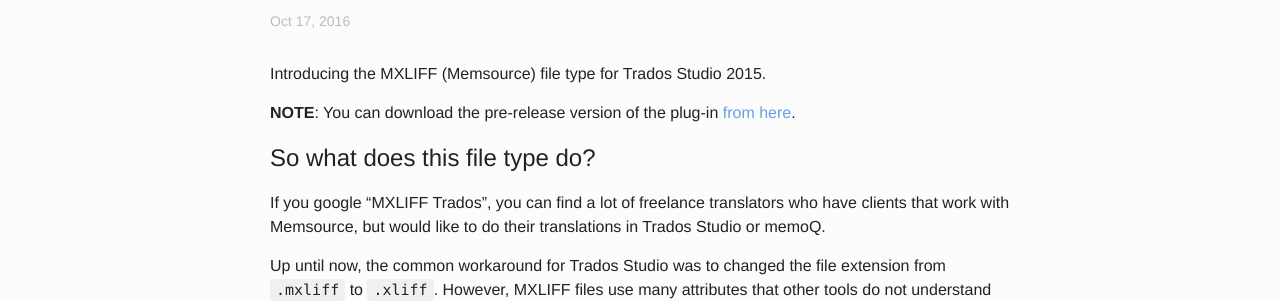
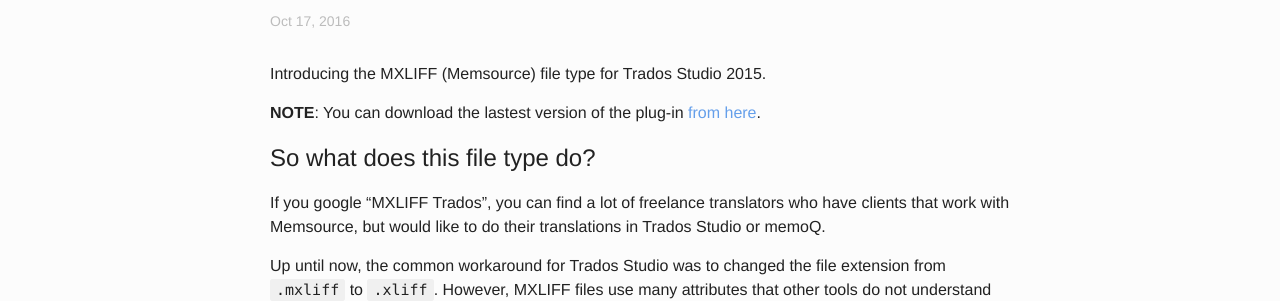
Before and after one commit to jessegood/jessegood.github.io, a Jekyll site: the page built from _posts/2016-10-17-mxliff.markdown, in a window 1280 px wide. Shown: the part 138-439 px from the top of the page. Built offline with Jekyll 4.4.1, drawn with Linux system fonts in a browser that asks for light colours; comment, search, counter and statistics services are not loaded.

Commit message:
Updated download link for mxliff file type

```diff
--- a/_posts/2016-10-17-mxliff.markdown
+++ b/_posts/2016-10-17-mxliff.markdown
@@ -7,7 +7,7 @@
 ---
 Introducing the MXLIFF (Memsource) file type for Trados Studio 2015. <!--more-->
 
-**NOTE**: You can download the pre-release version of the plug-in [from here][pluginpath].
+**NOTE**: You can download the lastest version of the plug-in [from here][pluginpath].
 
 # So what does this file type do?
 
@@ -21,4 +21,4 @@
 
 If you have any questions, bug reports, etc. please contact me by e-mail or leave a comment.
 
-[pluginpath]: https://github.com/jessegood/Leo.FileTypeSupport.MXLIFF/releases
+[pluginpath]: https://github.com/jessegood/Leo.FileTypeSupport.MXLIFF/releases/tag/v1.1
```
